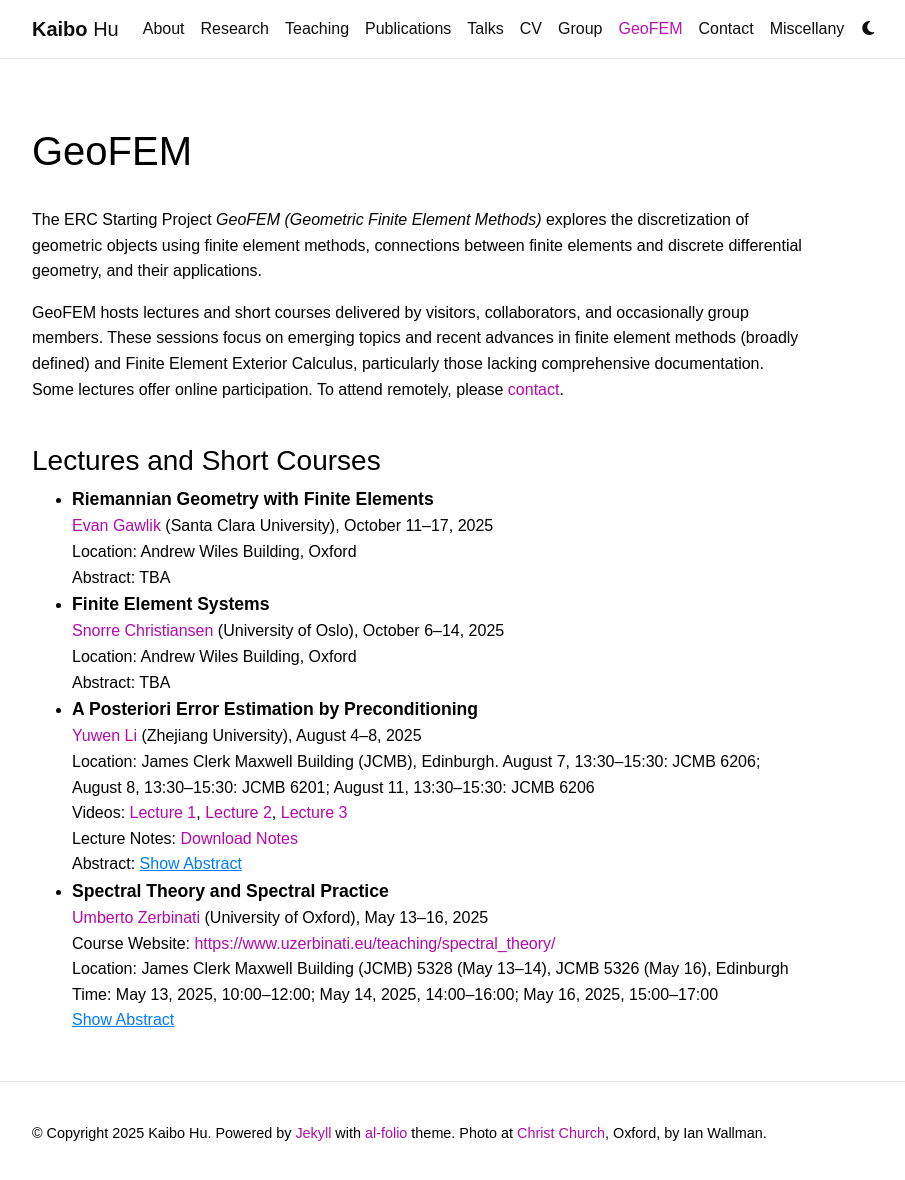
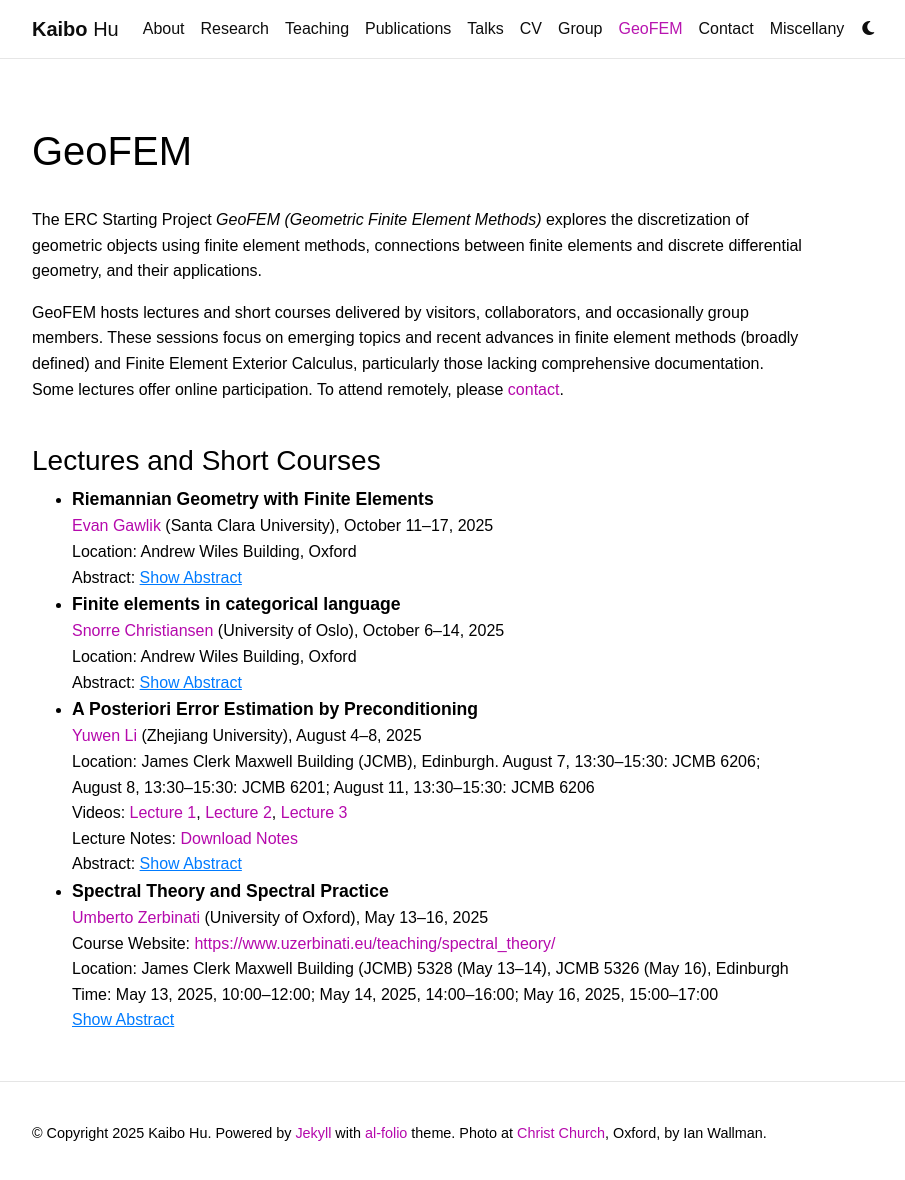
Before and after one commit to kaibohu/kaibohu.github.io, a Jekyll site: the page built from _pages/GeoFEM.md, in a window 1280 px wide and 1205 px high. Shown: the top 1180 px of the window, without its empty margins (223-1128 px from the left). Built offline with Jekyll 4.4.1, drawn with Linux system fonts in a browser that asks for light colours; comment, search, counter and statistics services are not loaded; a style sheet for code colours, icons or effects is not loaded; some of the changed lines change nothing that is shown.

Commit message:
Update GeoFEM.md

```diff
--- a/_pages/GeoFEM.md
+++ b/_pages/GeoFEM.md
@@ -51,13 +51,19 @@
             <span class="lecture-title">Riemannian Geometry with Finite Elements</span><br>
             <a href="https://webpages.scu.edu/ftp/egawlik/">Evan Gawlik</a> (Santa Clara University), October 11–17, 2025<br>
             <strong>Location:</strong> Andrew Wiles Building, Oxford<br>
-            <strong>Abstract:</strong> TBA
+            <strong>Abstract:</strong> <span class="toggle-abstract" onclick="toggleAbstract('abstract0')">Show Abstract</span>
+            <div id="abstract0" class="abstract">
+                This short course will cover techniques for discretizing the building blocks of Riemannian geometry---metrics, connections, and curvature---with finite elements. It will start with a brief introduction to the geometry of smooth surfaces and classical notions of discrete curvature on piecewise flat triangulated surfaces. We will explain how to generalize these notions of discrete curvature to triangulated manifolds equipped with piecewise polynomial metrics. Then we will explain how one can prove that these curvature discretizations converge to their smooth counterparts under refinement of the triangulation. Along the way, key concepts from Riemannian geometry will be reviewed, and links between discrete differential geometry and finite element theory will be highlighted and used extensively.
+            </div>
         </li>
         <li>
-            <span class="lecture-title">Finite Element Systems</span><br>
+            <span class="lecture-title">Finite elements in categorical language</span><br>
             <a href="https://www.mn.uio.no/math/english/people/aca/snorrec/">Snorre Christiansen</a> (University of Oslo), October 6–14, 2025<br>
             <strong>Location:</strong> Andrew Wiles Building, Oxford<br>
-            <strong>Abstract:</strong> TBA
+            <strong>Abstract:</strong> <span class="toggle-abstract" onclick="toggleAbstract('abstract1')">Show Abstract</span>
+            <div id="abstract1" class="abstract">
+                I will show how finite elements can be described in terms of constructs from category theory. In particular they may be interpreted as presheaves on the poset category of a mesh. I will assume no prior knowledge of categories or sheaves. Ciarlet's definition of a finite element imposes a unisolvency condition which can be related to softness of sheaves. De Rham theorems relating different cohomologies can be proved in the general setting. Examples will be discussed.
+            </div>
         </li>
         <li>
             <span class="lecture-title">A Posteriori Error Estimation by Preconditioning</span><br>
@@ -68,8 +74,8 @@
             <a href="https://drive.google.com/file/d/1JDWYS1lTmzWjF_IvnHgS0fo_Qb2PiIlv/view?usp=sharing">Lecture 2</a>,
             <a href="https://drive.google.com/file/d/1sx2DkO632NvZUIb6UoHH_ILPmy5O-ZfF/view?usp=sharing">Lecture 3</a><br>
             <strong>Lecture Notes:</strong> <a href="https://drive.google.com/file/d/1rlgzKqeud-cRulJgS5VMkIPQqaCfnx2q/view?usp=sharing">Download Notes</a><br>
-            <strong>Abstract:</strong> <span class="toggle-abstract" onclick="toggleAbstract('abstract0')">Show Abstract</span>
-            <div id="abstract0" class="abstract">
+            <strong>Abstract:</strong> <span class="toggle-abstract" onclick="toggleAbstract('abstract2')">Show Abstract</span>
+            <div id="abstract2" class="abstract">
                 This short course explores preconditioning and a posteriori error estimation in finite element methods, focusing on H(curl) and H(div) spaces. We begin by reviewing fundamental concepts in a posteriori error estimates for adaptive methods and iterative solvers for linear algebraic systems. The course emphasizes the interplay between iterative solvers and a posteriori error estimates, demonstrating the derivation of novel parameter-robust and p-robust error estimators in H(curl) and H(div) using nodal auxiliary space preconditioning at the continuous level. For comparison, we also examine classical a posteriori error analysis in H(grad), H(curl), and H(div).
             </div>
         </li>
@@ -79,8 +85,8 @@
             <strong>Course Website:</strong> <a href="https://www.uzerbinati.eu/teaching/spectral_theory/">https://www.uzerbinati.eu/teaching/spectral_theory/</a><br>
             <strong>Location:</strong> James Clerk Maxwell Building (JCMB) 5328 (May 13–14), JCMB 5326 (May 16), Edinburgh<br>
             <strong>Time:</strong> May 13, 2025, 10:00–12:00; May 14, 2025, 14:00–16:00; May 16, 2025, 15:00–17:00<br>
-            <span class="toggle-abstract" onclick="toggleAbstract('abstract1')">Show Abstract</span>
-            <div id="abstract1" class="abstract">
+            <span class="toggle-abstract" onclick="toggleAbstract('abstract3')">Show Abstract</span>
+            <div id="abstract3" class="abstract">
                 This short course explores finite element discretizations of eigenvalue problems involving non-normal operators, with a focus on the advection-diffusion equation as a guiding example. We begin by revisiting fundamental spectral notions—self-adjointness, normality, spectra, and pseudospectra—with particular emphasis on how an operator’s spectrum informs the physical behavior of time-dependent PDEs. The core of the course is devoted to the classical analysis of finite element approximations: we present the Bramble-Osborn results for non-self-adjoint eigenvalue problems, including full proofs, and discuss their implications for convergence and approximation quality. For comparison, we also review the celebrated Babuška-Osborn theory for self-adjoint cases. If time permits, we will conclude with a discussion on iterative solvers and preconditioning strategies tailored to non-normal eigenvalue problems. The course requires a basic background in functional analysis and finite element methods.
             </div>
         </li>
```
